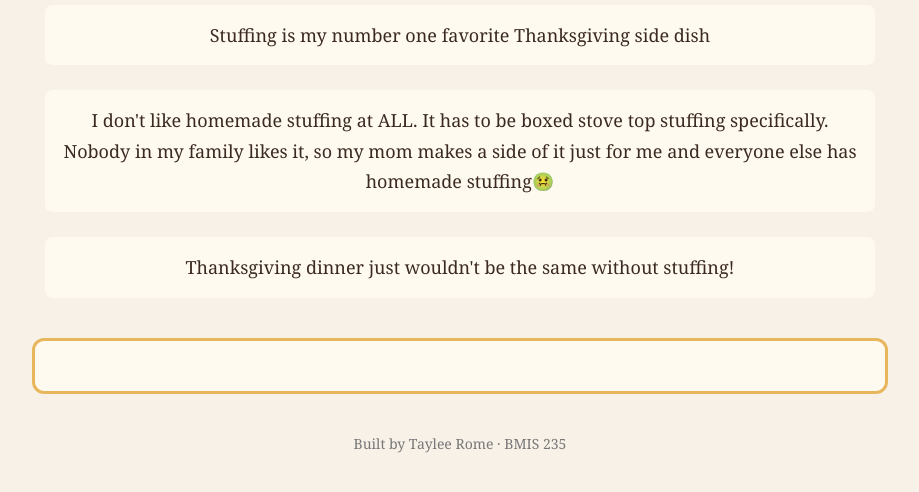
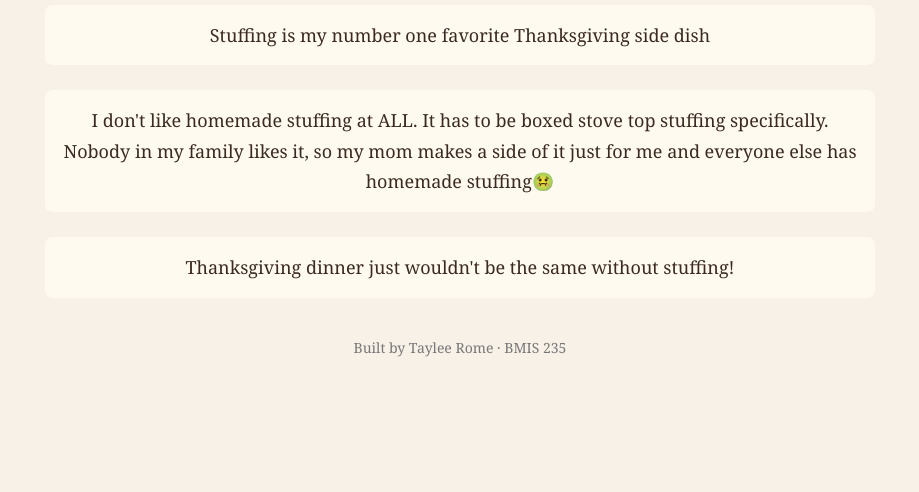
Before and after one commit to taylee13232/bmis235-html-3, a plain HTML site: page page1.html in a window 1280 px wide. Shown: the part 248-740 px from the top of the page, without its empty margins (180-1099 px from the left). Drawn offline with Linux system fonts and the light colour scheme.

Commit message:
Remove empty showcase div from page1.html
Removed empty showcase div from the page.

```diff
--- a/page1.html
+++ b/page1.html
@@ -42,8 +42,6 @@ Thanksgiving dinner just wouldn't be the same
 without stuffing!
 </p>
 
-<div class="showcase"></div>
-
 <footer>Built by Taylee Rome &middot; BMIS 235</footer>
 
 </body>
```
